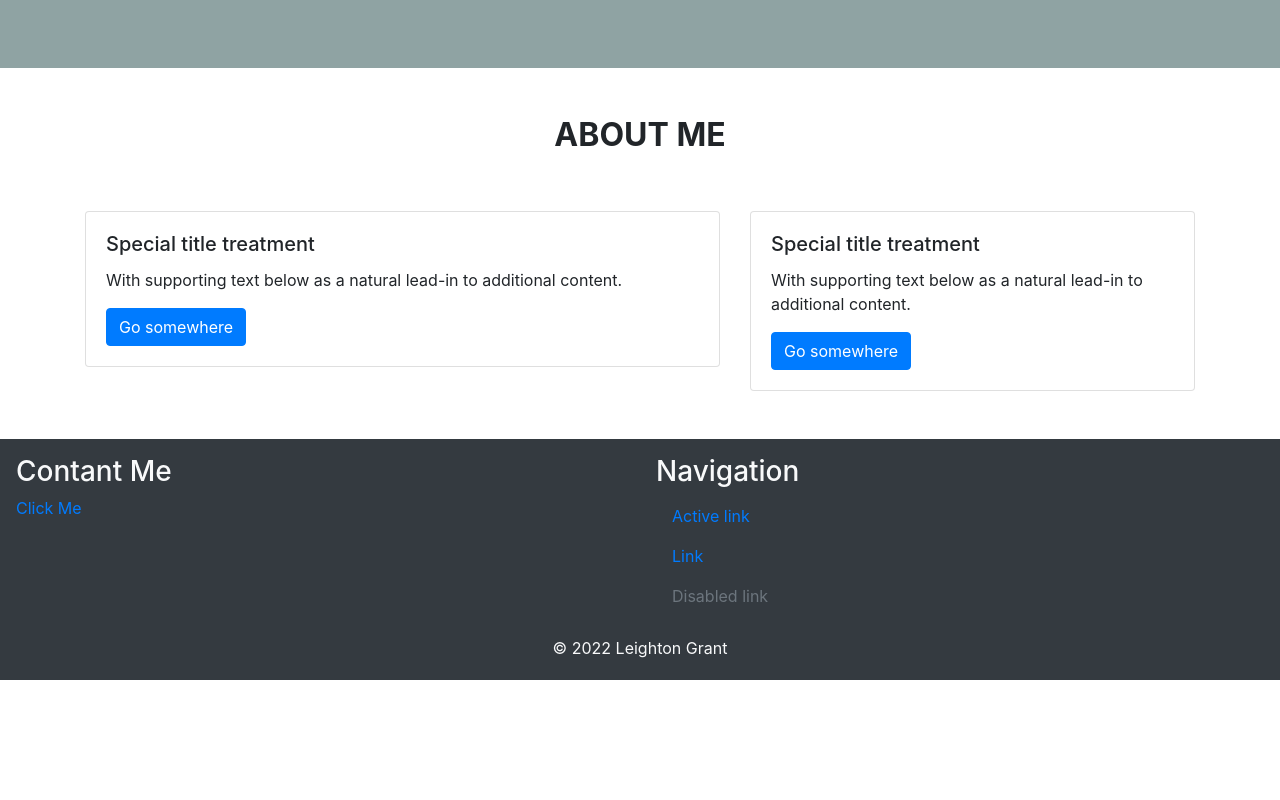
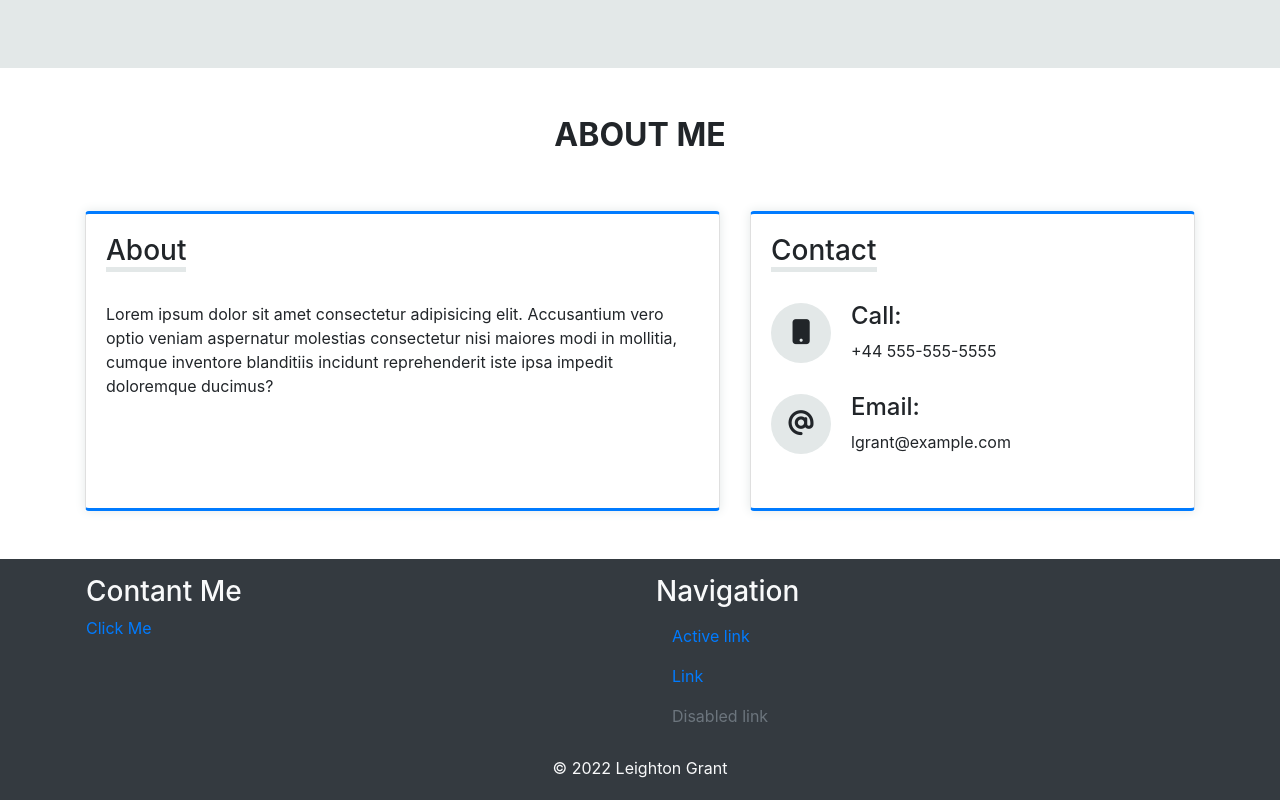
Before and after one commit to leightongrant/Bootstrap-Portfolio, a plain HTML site: page index.html in a window 1280 px wide. Shown: the part 2190-2990 px from the top of the page. Before the commit the page ends 2870 px from the top, so only its background shows below. Drawn offline with nearby package versions, Linux system fonts and the light colour scheme.

Commit message:
adds content to about me section

```diff
--- a/css/style.css
+++ b/css/style.css
@@ -1,3 +1,9 @@
+/* Variables */
+:root {
+    --my-background: hsl(180, 10%, 90%);
+    --my-hover: hsl(180, 10%, 40%);
+}
+
 /* Nav */
 
 /* Hero */
@@ -28,7 +34,7 @@
 
 /* My Skills */
 #skills {
-    background-color: hsl(180, 10%, 60%);
+    background-color: var(--my-background);
 
 }
 
@@ -36,3 +42,46 @@
 .fa-logo {
     font-size: 30px;
 }
+
+/* About Me */
+
+#contact,
+#about {
+    box-shadow: 0 0 10px var(--my-background);
+}
+
+#contact h3,
+#about h3 {
+    margin-bottom: 30px;
+    border-bottom: 5px solid var(--my-background);
+    display: inline-block;
+}
+
+#contact .card,
+#about .card {
+    border-top: 3px solid var(--blue);
+    border-bottom: 3px solid var(--blue);
+    height: 300px;
+}
+
+.contact-icon {
+    border-radius: 50%;
+    background-color: var(--my-background);
+    margin-right: 20px;
+    padding: 15px;
+    height: 60px;
+    width: 60px;
+}
+
+.contact-icon:hover {
+    background-color: var(--my-hover);
+    color: var(--white);
+}
+
+.contact-icon i {
+    font-size: 25px;
+}
+
+#contact .card-body>div {
+    margin-bottom: 30px;
+}
--- a/index.html
+++ b/index.html
@@ -366,17 +366,19 @@
     <section id="about-contact">
         <h2 class="text-center font-weight-bold text-uppercase p-5">About Me</h2>
         <div class="container">
-            <div class="row">
+            <div class="row d-flex align-items-stretch">
 
                 <!-- About -->
                 <div class="col-12 col-md-7 mb-5">
                     <div id="about">
                         <div class="card">
                             <div class="card-body">
-                                <h5 class="card-title">Special title treatment</h5>
-                                <p class="card-text">With supporting text below as a natural lead-in to additional
-                                    content.</p>
-                                <a href="#" class="btn btn-primary">Go somewhere</a>
+                                <h3 class="card-title">About</h3>
+                                <p class="card-text">Lorem ipsum dolor sit amet consectetur adipisicing elit.
+                                    Accusantium vero optio veniam aspernatur molestias consectetur nisi maiores modi in
+                                    mollitia, cumque inventore blanditiis incidunt reprehenderit iste ipsa impedit
+                                    doloremque ducimus?</p>
+
                             </div>
                         </div>
                     </div>
@@ -387,10 +389,30 @@
                     <div id="contact">
                         <div class="card">
                             <div class="card-body">
-                                <h5 class="card-title">Special title treatment</h5>
-                                <p class="card-text">With supporting text below as a natural lead-in to additional
-                                    content.</p>
-                                <a href="#" class="btn btn-primary">Go somewhere</a>
+                                <h3 class="card-title">Contact</h3>
+
+                                <!-- Phone -->
+                                <div class="phone d-flex align-items-center">
+                                    <div class="contact-icon d-flex align-items-center justify-content-center">
+                                        <i class="fa fa-mobile-button"></i>
+                                    </div>
+                                    <div>
+                                        <h4>Call:</h4>
+                                        <p class="card-text">+44 555-555-5555</p>
+                                    </div>
+                                </div>
+                                <!-- Email -->
+                                <div class="email d-flex align-items-center">
+                                    <div class="contact-icon d-flex align-items-center justify-content-center">
+                                        <i class="fa-solid fa-at"></i>
+                                    </div>
+                                    <div>
+                                        <h4>Email:</h4>
+                                        <p class="card-text">lgrant@example.com</p>
+                                    </div>
+                                </div>
+
+
                             </div>
                         </div>
                     </div>
@@ -401,7 +423,7 @@
 
     <!-- Footer Section -->
     <footer id="footer" class="bg-dark">
-        <div class="container-fluid">
+        <div class="container">
             <div class="row">
 
                 <div class="col-md-6 p-3 d-flex flex-column align-content-center">
@@ -442,6 +464,7 @@
     <script src="https://stackpath.bootstrapcdn.com/bootstrap/4.3.1/js/bootstrap.min.js"
         integrity="sha384-JjSmVgyd0p3pXB1rRibZUAYoIIy6OrQ6VrjIEaFf/nJGzIxFDsf4x0xIM+B07jRM"
         crossorigin="anonymous"></script>
+
 </body>
 
 </html>
```
